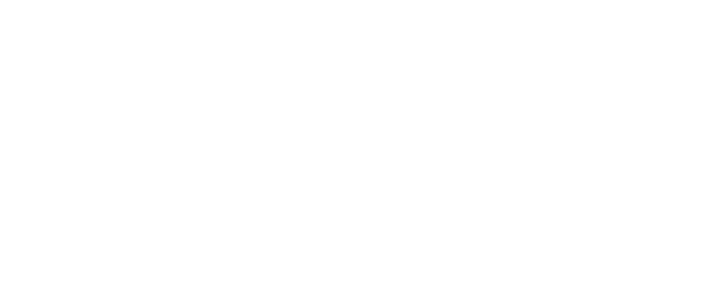
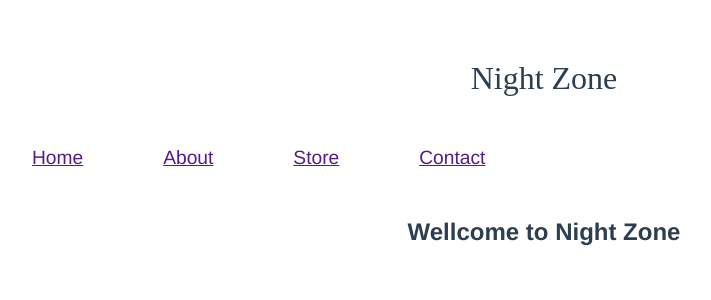
Before and after one commit to RiceBoyy/Twitch, a Vue app in the folder night_zone/: page / in a window 1280 px wide. Shown: the top 300 px of the page, without its empty margins (96-807 px from the left). Built offline with nearby package versions, Linux system fonts and the light colour scheme.

Commit message:
build nav

```diff
--- a/night_zone/src/App.vue
+++ b/night_zone/src/App.vue
@@ -3,10 +3,31 @@
 </script>
 
 <template>
-
+  <main>
+    <div class="top-hero">
+      <h1 id="logo">Night Zone</h1>
+      <nav class="navbar">
+        <ul class="navlist">
+          <li><a class="nav-link" href="">Home</a></li>
+          <li><a class="nav-link" href="">About</a></li>
+          <li><a class="nav-link" href="">Store</a></li>
+          <li><a class="nav-link" href="">Contact</a></li>
+        </ul>
+      </nav>
+    </div>
+    <WellcomeVue />
+  </main>
 </template>
 
 <style>
+
+  /*
+    $bg-color:        #1D1B1B;
+    $bg-color2:       #161B21;
+    $bg-color-light:  #262223;
+    $fg-color:        #EC4D37;
+  */
+
   #app {
     font-family: Avenir, Helvetica, Arial, sans-serif;
     -webkit-font-smoothing: antialiased;
@@ -15,4 +36,28 @@
     color: #2c3e50;
     margin-top: 60px;
   }
+
+  .navbar {
+    display: flex;
+    align-items: center;
+    justify-content: space-between;
+    min-height: 10vh;
+  }
+
+  .navlist {
+    display: flex;
+    list-style: none;
+  }
+
+  .nav-link {
+    padding-left: 5rem;
+    font-size: 1.2rem;
+  }
+
+  #logo {
+    font-family: "Lobster", cursive;
+    font-weight: lighter;
+    font-size: 2rem;
+  }
+
 </style>
--- a/night_zone/src/components/Wellcome.vue
+++ b/night_zone/src/components/Wellcome.vue
@@ -1,7 +1,7 @@
 <template>
     <section>
         <div> <!-- Intro -->
-            <h1>Big dick</h1>
+            <h1>Wellcome to Night Zone</h1>
         </div>
         <div> <!-- small explanation -->
         </div>
```
Lines whose indentation alone changed are shown as unchanged.
